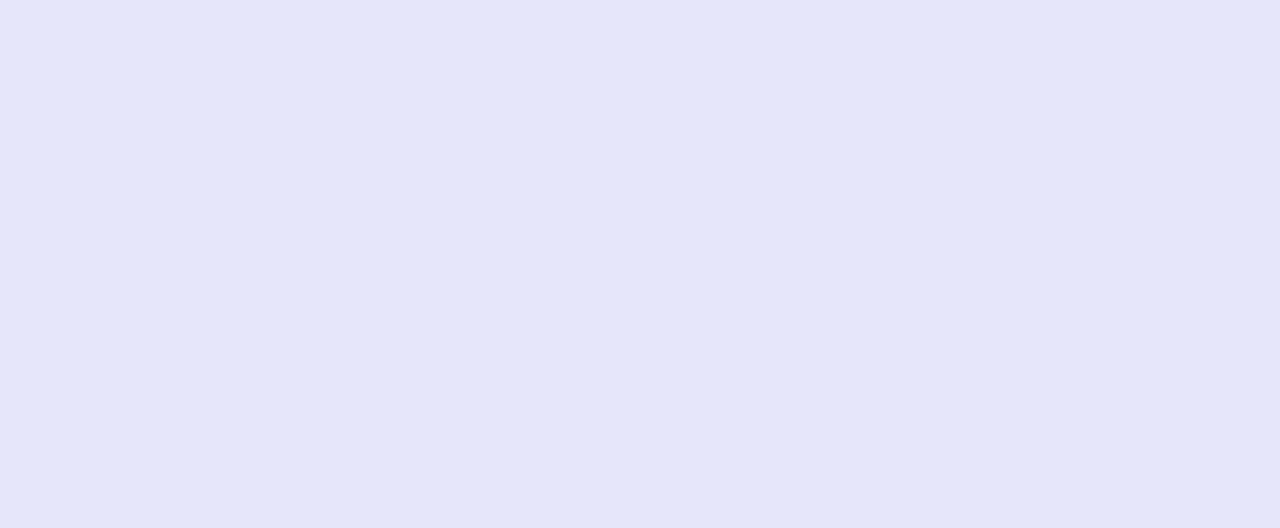
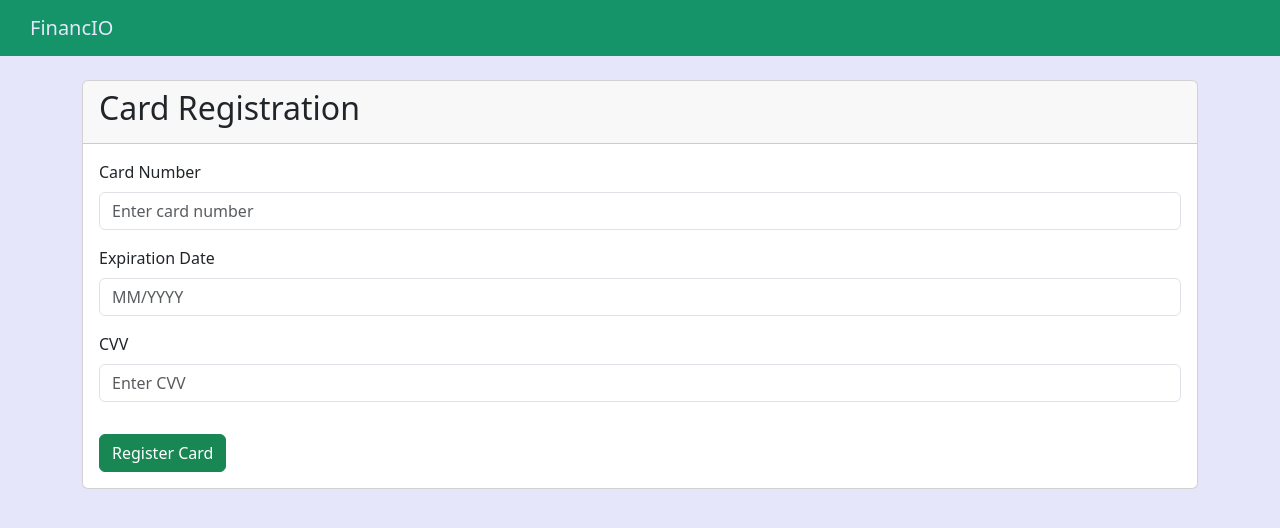
Before and after one commit to IgorCooli/financio-fe, a React (Create React App) app: page /register-card in a window 1280 px wide. Before the commit this address had no page. Shown: the top 528 px of the page. Built offline with nearby package versions, Linux system fonts and the light colour scheme.

Commit message:
Registro de cartao

```diff
--- a/src/App.js
+++ b/src/App.js
@@ -4,17 +4,20 @@ import Login from './components/auth/Login';
 import HomePage from './components/home/HomePage';
 import ProtectedRoute from "./config/route/ProtectedRoute";
 import RegisterPage from "./components/registeruser/RegisterPage";
+import RegisterCard from './components/cards/RegisterCard';
 
 function App() {
     return (
         <Router>
             <Routes>
-                <Route path="/" element={<Login />} />
+                {/* <Route path="/" element={<Login />} />
                 <Route path="/register" element={<RegisterPage />} />
                 <Route
                     path="/home"
-                    element={<ProtectedRoute element={<HomePage />} />} // Use CustomRoute with element
-                />
+                    element={<ProtectedRoute element={<HomePage />} />} // Use CustomRoute with element />*/}
+                    <Route path="/register-card" element={<RegisterCard />} />
+
+
             </Routes>
         </Router>
     );
--- /dev/null
+++ b/src/components/cards/RegisterCard.js
@@ -0,0 +1,99 @@
+import React, { useState } from 'react';
+import { Navbar, Container, Card, Form, Button } from 'react-bootstrap';
+
+export default function RegisterCard  ()  {
+    const [cardNumber, setCardNumber] = useState('');
+    const [expirationDate, setExpirationDate] = useState('');
+    const [cvv, setCVV] = useState('');
+
+    const handleCardRegistration = () => {
+        fetch('/api/card-registration', { //add endpoint
+            method: 'POST',
+            headers: {
+                'Content-Type': 'application/json',
+            },
+            body: JSON.stringify({
+                cardNumber: cardNumber,
+                expirationDate: expirationDate,
+                cvv: cvv,
+            }),
+        })
+        .then((response) => response.json())
+        .then((data) => {
+
+            if (data.success) {
+                // Redirecionar para a HomePage
+            } else {
+                // Registro falhou,  exibir uma mensagem de erro
+            }
+        })
+        .catch((error) => {
+
+            console.error('Erro ao registrar cartão:', error);
+            // Você pode exibir uma mensagem de erro para o usuário
+        });
+
+        console.log('Card Registration:', cardNumber, expirationDate, cvv);
+    };
+
+
+    return (
+        <div>
+            <Navbar style={{ backgroundColor: '#159469' }} expand="lg">
+                <Navbar.Brand style={{ color: '#E6E6FA', marginLeft: '30px' }}>FinancIO</Navbar.Brand>
+            </Navbar>
+
+            <Container className="mt-4">
+                <Card>
+                    <Card.Header>
+                        <h2>Card Registration</h2>
+                    </Card.Header>
+                    <Card.Body>
+                        <Form>
+                            <Form.Group>
+                                <Form.Label>Card Number</Form.Label>
+                                <Form.Control
+                                  className="mb-3"
+                                    type="text"
+                                    placeholder="Enter card number"
+                                    value={cardNumber}
+                                    onChange={(e) => setCardNumber(e.target.value)}
+                                />
+                            </Form.Group>
+
+                            <Form.Group>
+                                <Form.Label>Expiration Date</Form.Label>
+                                <Form.Control
+                                  className="mb-3"
+                                    type="text"
+                                    placeholder="MM/YYYY"
+                                    value={expirationDate}
+                                    onChange={(e) => setExpirationDate(e.target.value)}
+                                />
+                            </Form.Group>
+
+                            <Form.Group>
+                                <Form.Label>CVV</Form.Label>
+                                <Form.Control
+                                className="mb-3"
+                                    type="text"
+                                    placeholder="Enter CVV"
+                                    value={cvv}
+                                    onChange={(e) => setCVV(e.target.value)}
+                                />
+                            </Form.Group>
+
+                            <Button
+                                className="mt-3"
+                                variant="success"
+                                onClick={handleCardRegistration}
+                            >
+                                Register Card
+                            </Button>
+                        </Form>
+                    </Card.Body>
+                </Card>
+            </Container>
+        </div>
+    );
+};
```
